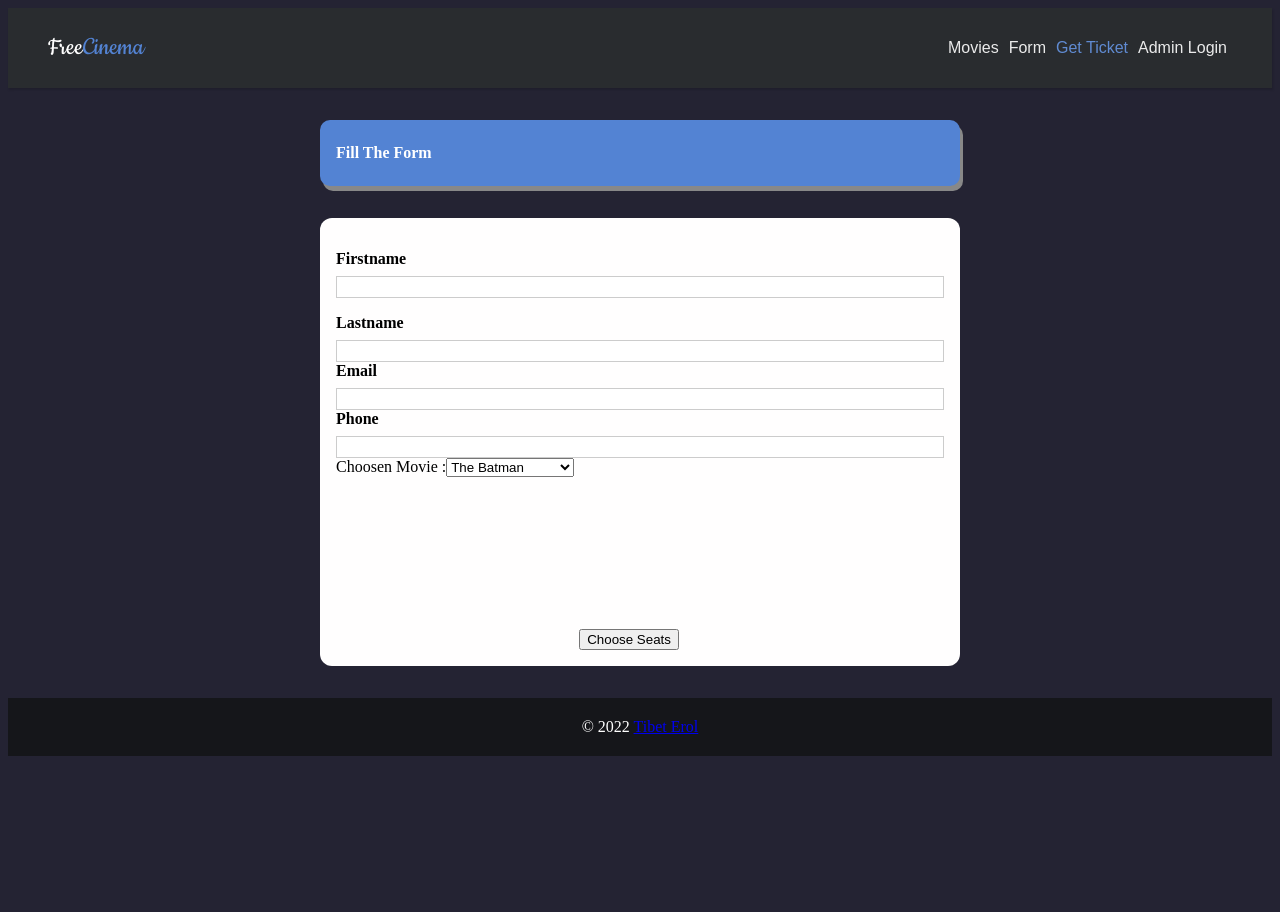
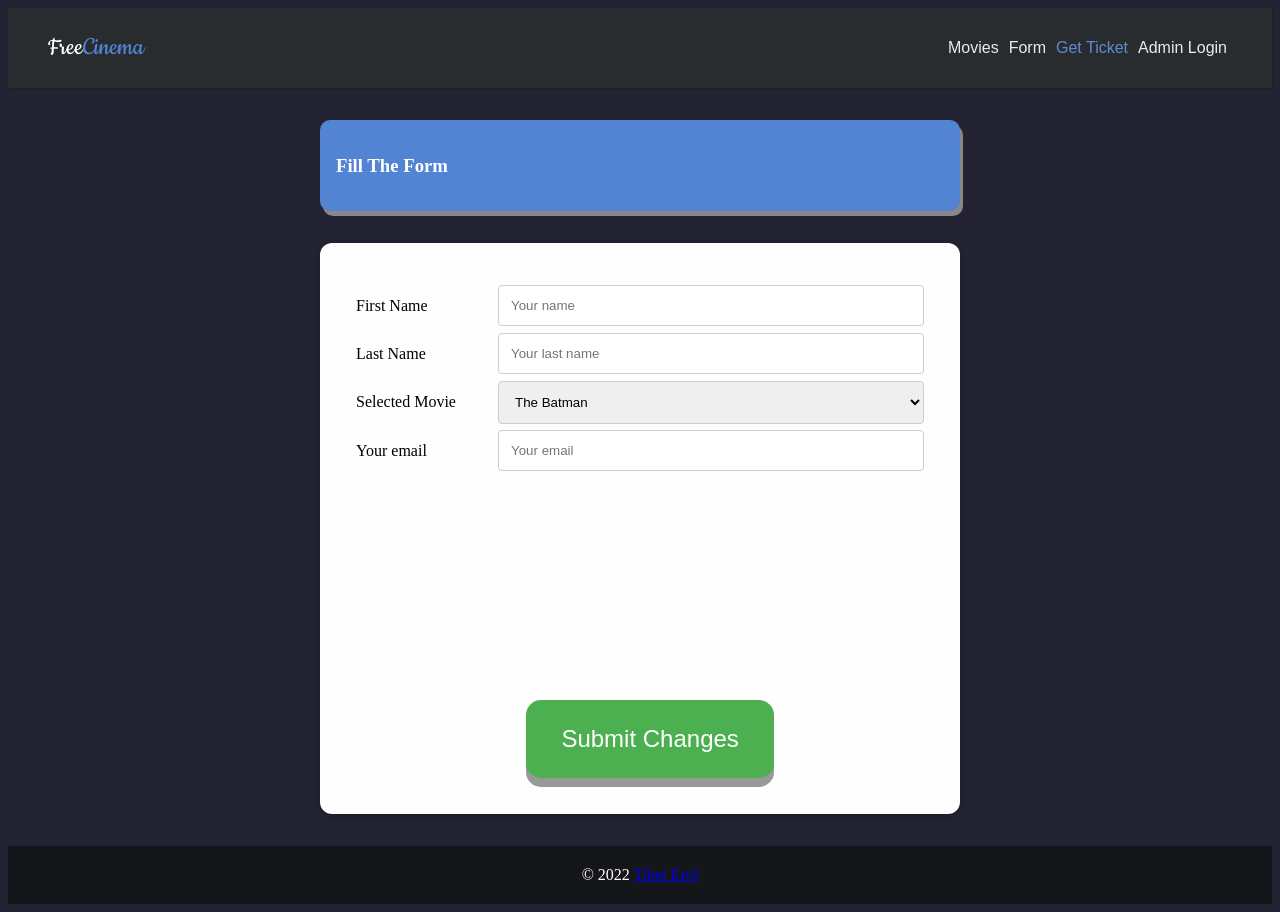
Before and after one commit to tibeterol/vue-free-cinema, a Vue app: page /form in a window 1280 px wide. Before the commit the page ends 800 px from the top, so only its background shows below. Built offline with nearby package versions, Linux system fonts and the light colour scheme.

Commit message:
form page added

```diff
--- a/src/App.vue
+++ b/src/App.vue
@@ -1,8 +1,8 @@
 <template>
 <the-header></the-header>
 <get-ticket v-if="1===2"></get-ticket>
+<user-form></user-form>
 <select-movie v-if="1===2"></select-movie>
-<user-form></user-form>
 <the-footer></the-footer>
 </template>
 
--- a/src/pages/GetTicket.vue
+++ b/src/pages/GetTicket.vue
@@ -1,7 +1,10 @@
 <template>
+ <div id="text">
+     <h3>Choose Your Seats</h3>
+ </div>
     <div id="ticket-container">
   <div class="movie-container">
-      <label>Pick a movie:</label>
+      <label>Selected movie : </label>
       <select id="movie">
         <option value="10">Avengers: Endgame ($10)</option>
         <option value="12">Joker ($12)</option>
@@ -75,4 +78,15 @@ p.text {
 p.text span {
   color: #6feaf6;
 }
+
+
+#text {
+    box-shadow: 0 2px 8px rgba(0, 0, 0, 0.26);
+  padding: 1rem;
+  margin: 2rem auto;
+  max-width: 40rem;
+  background-color : #5383D3;
+  border-radius: 10px;
+  box-shadow: 3px 5px #888888;
+}
 </style>
--- a/src/pages/UserForm.vue
+++ b/src/pages/UserForm.vue
@@ -1,62 +1,57 @@
 <template>
-    <div class="text">
+     <div id="text">
      <h3>Fill The Form</h3>
  </div>
-
-  <form>
-    <div class="form-control">
-      <label for="firstname">Firstname</label>
-      <input
-        type="text"
-        id="firstname"
-      />
+ <div class="card">
+ <div class="container">
+  <form action="/action_page.php">
+    <div class="row">
+      <div class="col-25">
+        <label for="fname">First Name</label>
       </div>
-    <div class="form-control,element-control">
-      <label for="lastname">Lastname</label>
-      <input
-        type="text"
-        id="lastname"
-      />
+      <div class="col-75">
+        <input type="text" id="fname" name="firstname" placeholder="Your name">
       </div>
-    <div class="form-control,element-control" >
-      <label for="email">Email</label>
-      <input type="email" id="email"  />
     </div>
-        <div class="form-control,element-control" >
-      <label for="phone">Phone</label>
-      <input type="number" id="number"  />
+    <div class="row">
+      <div class="col-25">
+        <label for="lname">Last Name</label>
       </div>
-    <div class="form-control,element-control" >
-        <span>Choosen Movie :</span>
-        <select name="movies" id="movies">
+      <div class="col-75">
+        <input type="text" id="lname" name="lastname" placeholder="Your last name">
+      </div>
+    </div>
+    <div class="row">
+      <div class="col-25">
+        <label for="country">Selected Movie</label>
+      </div>
+      <div class="col-75">
+        <select id="country" name="country">
           <option value="batman">The Batman</option>
           <option value="kolpacino">Kolpaçino Bomba</option>
           <option value="lastSamurai">The Last Samurai</option>
         </select>
       </div>
-    <div id="button">
-    <button>Choose Seats</button>
+    </div>
+     <div class="row">
+      <div class="col-25">
+        <label for="lname">Your email</label>
+      </div>
+      <div class="col-75">
+        <input type="email" id="email" name="email" placeholder="Your email">
+      </div>
+    </div>
+    <div class="row">
+        <button class="button-submit">Submit Changes</button>
     </div>
   </form>
+</div>
+
+</div>
 </template>
 
 <style scoped>
-#form-wrapper{
-    box-shadow: 5 12px 8px rgb(32, 206, 174);
-}
-form{
-  border-radius: 12px;
-  box-shadow: 5 12px 8px rgb(32, 206, 174);
-  padding: 1rem;
-  margin: 2rem auto;
-  max-width: 40rem;
-  background-color :rgb(255, 254, 254);
-  color : black;
-}
-#button{
-    align-items: center;
-}
-.text {
+#text {
     box-shadow: 0 2px 8px rgba(0, 0, 0, 0.26);
   padding: 1rem;
   margin: 2rem auto;
@@ -66,55 +61,103 @@ form{
   box-shadow: 3px 5px #888888;
 }
 
-.form-control {
-  margin: 1rem 0;
+* {
+  box-sizing: border-box;
 }
-.element-control {
-  margin-top: 3rem 0;
+
+input[type=text], select, textarea,input[type=email] {
+  width: 100%;
+  padding: 12px;
+  border: 1px solid #ccc;
+  border-radius: 4px;
+  resize: vertical;
 }
+
 label {
-  font-weight: bold;
-  display: block;
-  margin-bottom: 0.5rem;
+  padding: 12px 12px 12px 0;
+  display: inline-block;
 }
-input[type='checkbox'] + label {
-  font-weight: normal;
-  display: inline;
-  margin: 0 0 0 0.5rem;
+
+input[type=submit] {
+  background-color: #04AA6D;
+  color: white;
+  padding: 12px 20px;
+  border: none;
+  border-radius: 4px;
+  cursor: pointer;
+  float: right;
+  margin-top :50px;
 }
-input {
-  display: block;
+
+input[type=submit]:hover {
+  background-color: #45a049;
+}
+
+.container {
+  border-radius: 5px;
+  background-color: #fffefeee;
+  padding: 20px;
+  color : black;
+}
+
+.col-25 {
+  float: left;
+  width: 25%;
+  margin-top: 6px;
+}
+
+.col-75 {
+  float: left;
+  width: 75%;
+  margin-top: 6px;
+}
+
+/* Clear floats after the columns */
+.row:after {
+  content: "";
+  display: table;
+  clear: both;
+}
+
+/* Responsive layout - when the screen is less than 600px wide, make the two columns stack on top of each other instead of next to each other */
+@media screen and (max-width: 600px) {
+  .col-25, .col-75, input[type=submit] {
     width: 100%;
-  border: 1px solid #ccc;
-  font: inherit;
+    margin-top: 0;
   }
-input:focus,
-textarea:focus {
-  background-color: #f0e6fd;
+}
+
+.card {
+  border-radius: 12px;
+  box-shadow: 0 2px 8px rgba(0, 0, 0, 0.26);
+  padding: 1rem;
+  margin: 2rem auto;
+  max-width: 40rem;
+  background-color :rgb(255, 254, 254);
+}
+
+.button-submit {
+ display: inline-block;
+  padding: 25px 35px; /* 15px 25px */
+  font-size: 24px;
+  cursor: pointer;
+  text-align: center;
+  text-decoration: none;
   outline: none;
-  border-color: #3d008d;
+  color: #fff;
+  background-color: #4CAF50;
+  border: none;
+  border-radius: 15px;
+  box-shadow: 0 9px #999;
+  margin-top : 40%;
+  margin-left:30%;
     }
-input[type='checkbox'] {
-  display: inline;
-  width: auto;
-  border: none;
-}
-input[type='checkbox']:focus {
-  outline: #3d008d solid 1px;
-}
-h3 {
-  margin: 0.5rem 0;
-  font-size: 1rem;
-}
-.invalid label {
-  color: red;
-}
-.invalid input {
-  border: 1px solid red;
-}
-#button{
-    margin-top : 25%;
-    margin-left : 40%;
-    border-radius: 15px;
+
+.button-submit:hover {background-color: #3e8e41}
+
+.button-submit:active {
+  background-color: #3e8e41;
+  box-shadow: 0 5px #666;
+  transform: translateY(4px);
 }
 </style>
```
Lines whose indentation alone changed are shown as unchanged.
